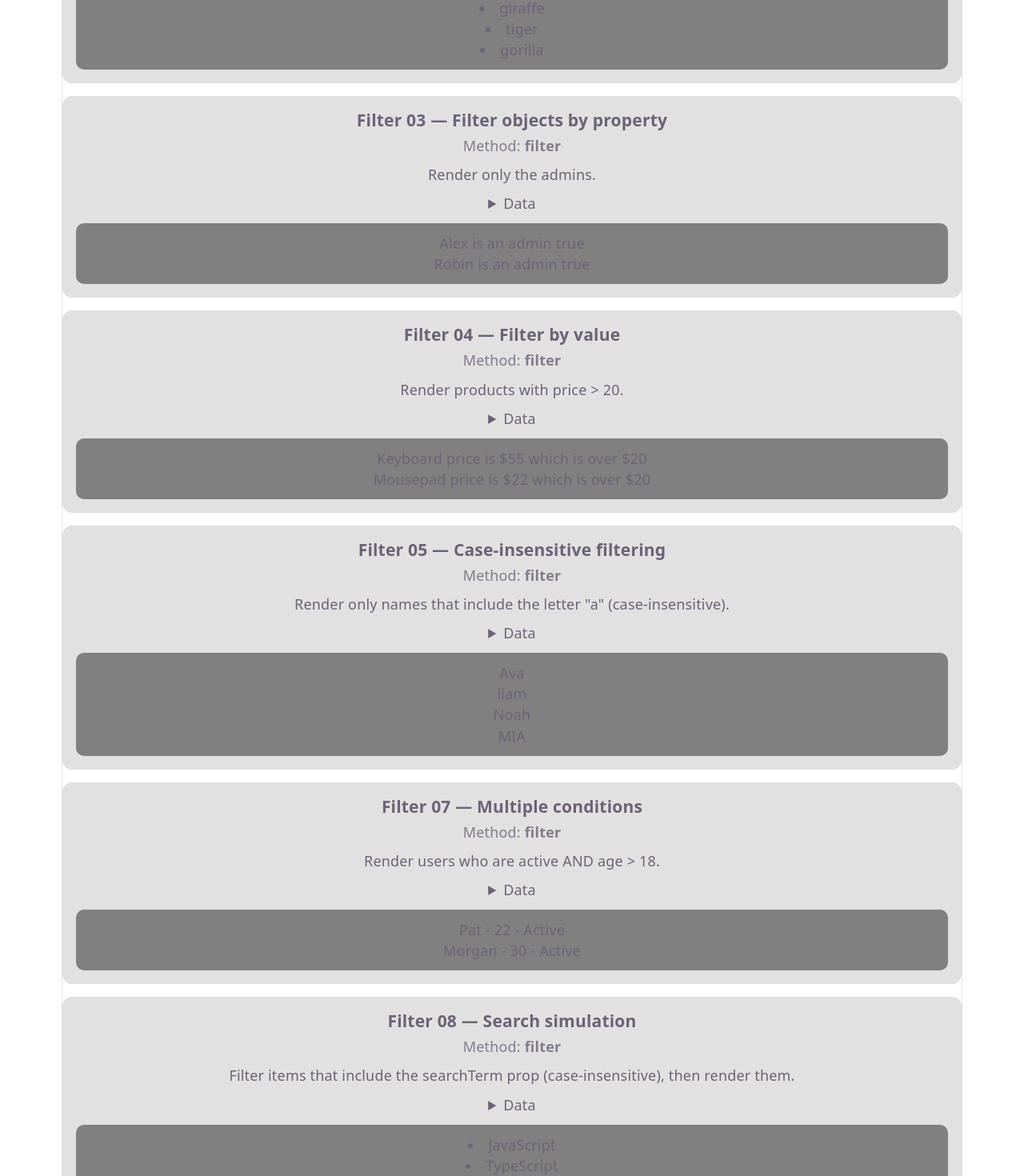
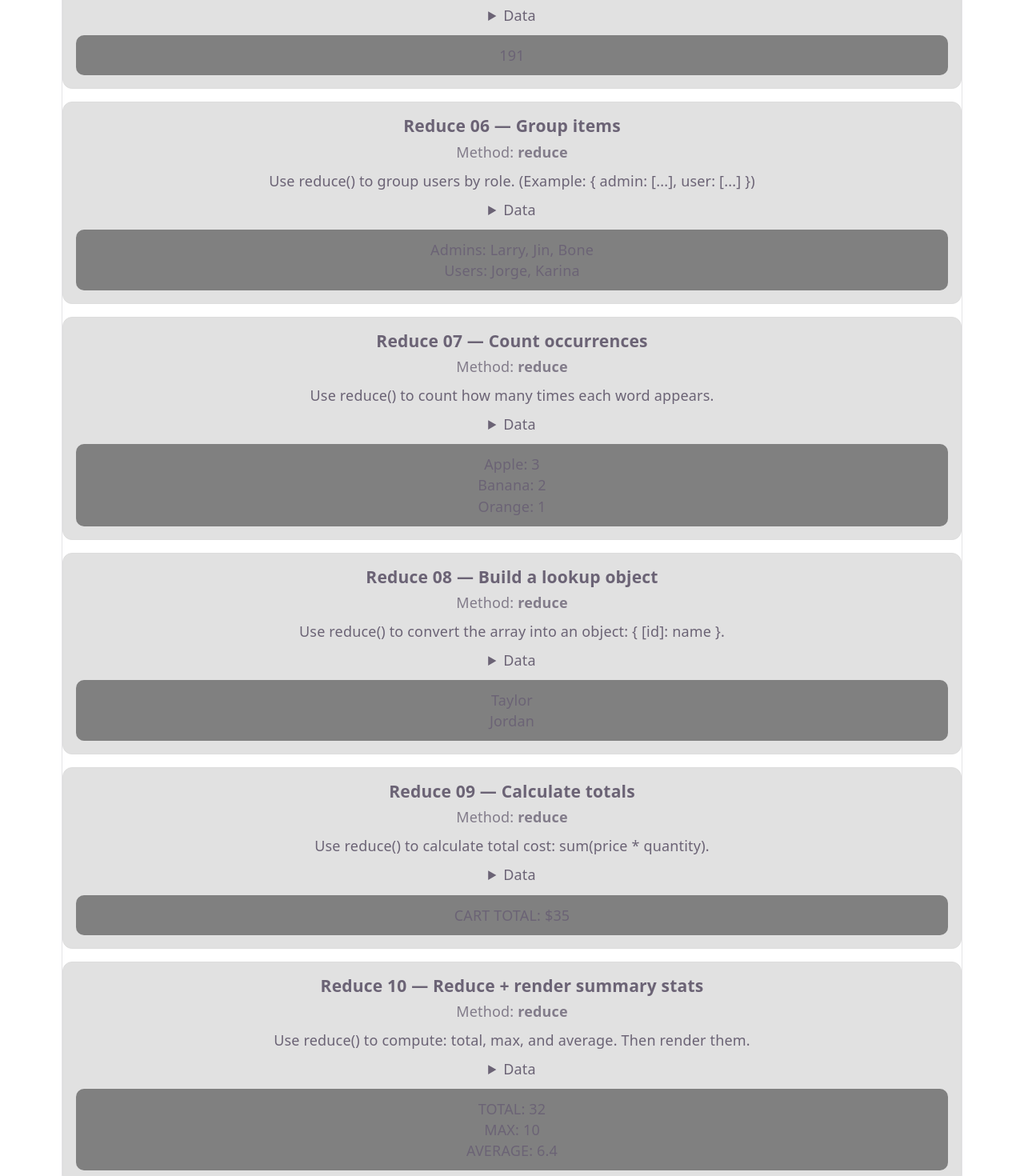
Before and after one commit to DaiHuun/letPhil_Fullstack_React_NodeJS, a React (Vite) app in the folder 02_array-methods_conditional-rendering/: page / in a window 1280 px wide. Shown: the part 600-2070 px from the top of the page at 80% size. Built offline with nearby package versions, Linux system fonts and the light colour scheme.

Commit message:
submitted Reduce exercises/homework

```diff
--- a/02_array-methods_conditional-rendering/src/App.tsx
+++ b/02_array-methods_conditional-rendering/src/App.tsx
@@ -13,15 +13,25 @@ import "./App.css";
 // import { FullNames } from "./mapping/FullNames";
 
 /* FILTER IMPORTS */
-import { EvensOnly } from "./filtering/EvensOnly";
-import { LongWordsOnly } from "./filtering/LongWordsOnly";
-import { AdminsOnly } from "./filtering/AdminsOnly";
-import { PriceGreaterThan20 } from "./filtering/PriceGreaterThan20";
-import { CaseInsensitive } from "./filtering/CaseInsensitive";
-import { MultipleConditions } from "./filtering/MultipleConditions";
-import { SearchSimulation } from "./filtering/SearchSimulation";
-import { EmptyState } from "./filtering/EmptyState";
-import { PreFilter } from "./filtering/PreFilter";
+// import { EvensOnly } from "./filtering/EvensOnly";
+// import { LongWordsOnly } from "./filtering/LongWordsOnly";
+// import { AdminsOnly } from "./filtering/AdminsOnly";
+// import { PriceGreaterThan20 } from "./filtering/PriceGreaterThan20";
+// import { CaseInsensitive } from "./filtering/CaseInsensitive";
+// import { MultipleConditions } from "./filtering/MultipleConditions";
+// import { SearchSimulation } from "./filtering/SearchSimulation";
+// import { EmptyState } from "./filtering/EmptyState";
+// import { PreFilter } from "./filtering/PreFilter";
+
+/* REDUCE IMPORTS */
+import { SumNumbers } from "./reducing/SumNumbers";
+import { CountItems } from "./reducing/CountItems";
+import { SumPrices } from "./reducing/SumPrices";
+import { GroupUsers } from "./reducing/GroupUsers";
+import { CountOccurences } from "./reducing/CountOccurences";
+import { LookUp } from "./reducing/LookUp";
+import { CartTotal } from "./reducing/CartTotal";
+import { Stats } from "./reducing/Stats";
 
 /**
  * Array Methods: 3 higher order functions
@@ -66,7 +76,7 @@ function App() {
       <FullNames /> */}
 
       {/* filter */}
-      <EvensOnly />
+      {/* <EvensOnly />
       <LongWordsOnly />
       <AdminsOnly />
       <PriceGreaterThan20 />
@@ -74,7 +84,17 @@ function App() {
       <MultipleConditions />
       <SearchSimulation searchTerm="script" />
       <EmptyState />
-      <PreFilter />
+      <PreFilter /> */}
+
+      {/* reduce */}
+      <SumNumbers />
+      <CountItems />
+      <SumPrices />
+      <GroupUsers />
+      <CountOccurences />
+      <LookUp />
+      <CartTotal />
+      <Stats />
     </>
   );
 }
--- a/02_array-methods_conditional-rendering/src/reducing/CartTotal.tsx
+++ b/02_array-methods_conditional-rendering/src/reducing/CartTotal.tsx
@@ -8,12 +8,18 @@ export const CartTotal = () => {
     { id: 2, name: "Pen", price: 3, quantity: 5 },
   ];
 
+  const total = cart.reduce((acc, item) => {
+    return acc + item.price * item.quantity;
+  }, 0);
+
   return (
     <ProblemCard
       title="Reduce 09 — Calculate totals"
       method="reduce"
       question="Use reduce() to calculate total cost: sum(price * quantity)."
       dataPreview={cart}
-    ></ProblemCard>
+    >
+      <p>CART TOTAL: ${total}</p>
+    </ProblemCard>
   );
 };
--- a/02_array-methods_conditional-rendering/src/reducing/CountItems.tsx
+++ b/02_array-methods_conditional-rendering/src/reducing/CountItems.tsx
@@ -1,10 +1,20 @@
-import React from "react";
 import ProblemCard from "../extras/ProblemCard";
-import "../styles.css"
 // cart.reduce((acc, curr) => , default value)
 
+/**
+ * GOAL:
+ * starting value: 0
+ * const itemCount = 0;
+ * answer: 5
+ *
+ * reduce => loop through every variable | you see every item in the array at least once
+ */
 export const CountItems = () => {
   const items = ["a", "b", "c", "d", 12];
+
+  const itemCount = items.reduce((acc: any, item) => {
+    return (acc += 1);
+  }, 0);
 
   return (
     <ProblemCard
@@ -13,6 +23,7 @@ export const CountItems = () => {
       question="Use reduce() to count how many items are in the array (without using .length)."
       dataPreview={items}
     >
+      {itemCount}
     </ProblemCard>
   );
 };
--- a/02_array-methods_conditional-rendering/src/reducing/CountOccurences.tsx
+++ b/02_array-methods_conditional-rendering/src/reducing/CountOccurences.tsx
@@ -1,8 +1,15 @@
-import React from "react";
 import ProblemCard from "../extras/ProblemCard";
 
 export const CountOccurences = () => {
   const words = ["apple", "banana", "apple", "orange", "banana", "apple"];
+
+  const wordCount = words.reduce(
+    (acc, word) => {
+      acc[word] = (acc[word] ?? 0) + 1;
+      return acc;
+    },
+    {} as Record<string, number>,
+  );
   return (
     <ProblemCard
       title="Reduce 07 — Count occurrences"
@@ -10,6 +17,9 @@ export const CountOccurences = () => {
       question="Use reduce() to count how many times each word appears."
       dataPreview={words}
     >
+      <p>Apple: {wordCount.apple}</p>
+      <p>Banana: {wordCount.banana}</p>
+      <p>Orange: {wordCount.orange}</p>
     </ProblemCard>
   );
 };
--- a/02_array-methods_conditional-rendering/src/reducing/GroupUsers.tsx
+++ b/02_array-methods_conditional-rendering/src/reducing/GroupUsers.tsx
@@ -1,4 +1,3 @@
-import React from "react";
 import ProblemCard from "../extras/ProblemCard";
 
 export const GroupUsers = () => {
@@ -10,17 +9,30 @@ export const GroupUsers = () => {
     { id: 5, name: "Bone", role: "admin" },
   ];
 
-  const groupedRoles = users.reduce(
-    (acc: any, curr: any) => {
-      if (curr.role === "admin") {
-        acc.admin.push(curr);
-      } else {
-        acc.user.push(curr);
-      }
+  /**
+   * Goal: Group each users by role
+   * Start:
+   * End Goal: {curr.name} {curr.role}
+   * Count
+   *
+   * Making an object to
+   *  admin  ,  user
+   * { [ []  ,  [] ] }
+   */
 
+  // 1. loop everything (reduce method)
+  // 2. check users role
+  // 3. branching decisions either the role is admin or user
+  // if admin => add/push to admins:[]
+  // if user => add/push to users:[]
+  // 4. return acc
+
+  const userRole = users.reduce(
+    (acc, user) => {
+      (acc[user.role] ??= []).push(user);
       return acc;
     },
-    { admin: [], user: [] },
+    {} as Record<string, typeof users>,
   );
 
   return (
@@ -32,6 +44,8 @@ export const GroupUsers = () => {
     >
       <div>
         {/* TODO: const grouped = users.reduce((acc, u) => {...}, {} as Record<string, typeof users>) Admin: , */}
+        <p>Admins: {userRole.admin.map((user) => user.name).join(", ")}</p>
+        <p>Users: {userRole.user.map((user) => user.name).join(", ")}</p>
       </div>
     </ProblemCard>
   );
--- a/02_array-methods_conditional-rendering/src/reducing/LookUp.tsx
+++ b/02_array-methods_conditional-rendering/src/reducing/LookUp.tsx
@@ -1,11 +1,19 @@
-import React from "react";
-import ProblemCard from "../components/ProblemCard";
+import ProblemCard from "../extras/ProblemCard";
 
 export const LookUp = () => {
   const users = [
     { id: 101, name: "Taylor" },
     { id: 102, name: "Jordan" },
   ];
+
+  const lookup = users.reduce(
+    (acc, user) => {
+      acc[user.id] = user.name;
+      return acc;
+    },
+    {} as Record<number, string>,
+  );
+
   return (
     <ProblemCard
       title="Reduce 08 — Build a lookup object"
@@ -15,6 +23,8 @@ export const LookUp = () => {
     >
       <div>
         {/* TODO: const lookup = users.reduce((acc, u) => { acc[u.id] = u.name; return acc; }, {} as Record<number, string>) */}
+        <p>{lookup[101]}</p>
+        <p>{lookup[102]}</p>
       </div>
     </ProblemCard>
   );
--- a/02_array-methods_conditional-rendering/src/reducing/Stats.tsx
+++ b/02_array-methods_conditional-rendering/src/reducing/Stats.tsx
@@ -1,8 +1,11 @@
-import React from "react";
 import ProblemCard from "../extras/ProblemCard";
 
 export const Stats = () => {
   const nums = [4, 9, 2, 10, 7];
+
+  const total = nums.reduce((acc, num) => acc + num);
+  const max = nums.reduce((acc, num) => Math.max(acc, num));
+  const average = total / nums.length;
   return (
     <ProblemCard
       title="Reduce 10 — Reduce + render summary stats"
@@ -16,6 +19,9 @@ export const Stats = () => {
             - max via reduce
             - average = total / nums.length
         */}
+        <p>TOTAL: {total}</p>
+        <p>MAX: {max}</p>
+        <p>AVERAGE: {average}</p>
       </div>
     </ProblemCard>
   );
--- a/02_array-methods_conditional-rendering/src/reducing/SumPrices.tsx
+++ b/02_array-methods_conditional-rendering/src/reducing/SumPrices.tsx
@@ -1,3 +1,5 @@
+import ProblemCard from "../extras/ProblemCard";
+
 export const SumPrices = () => {
   const products = [
     { id: 1, name: "Mouse", price: 25 },
@@ -6,6 +8,8 @@ export const SumPrices = () => {
     { id: 2, name: "Chocolate", price: 29 },
   ];
 
+  const productSum = products.reduce((acc, product) => acc + product.price, 0);
+
   return (
     <ProblemCard
       title="Reduce 03 — Sum object values"
@@ -13,7 +17,7 @@ export const SumPrices = () => {
       question="Use reduce() to sum all product prices."
       dataPreview={products}
     >
-      <div></div>
+      <div>{productSum}</div>
     </ProblemCard>
   );
 };
```
Also changed, not shown: 02_array-methods_conditional-rendering/src/reducing/SumNumbers.tsx (+14 -1 lines).
